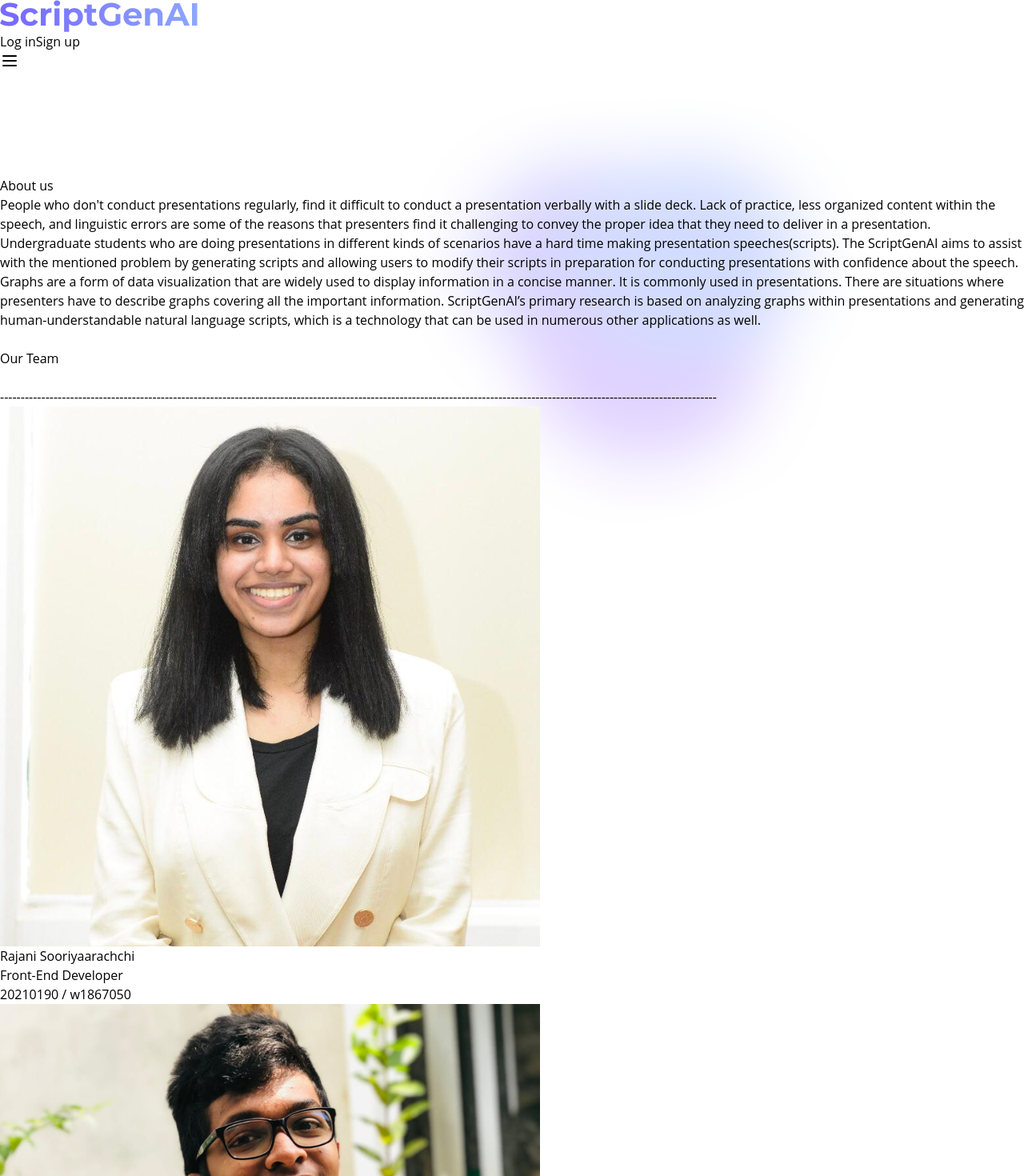
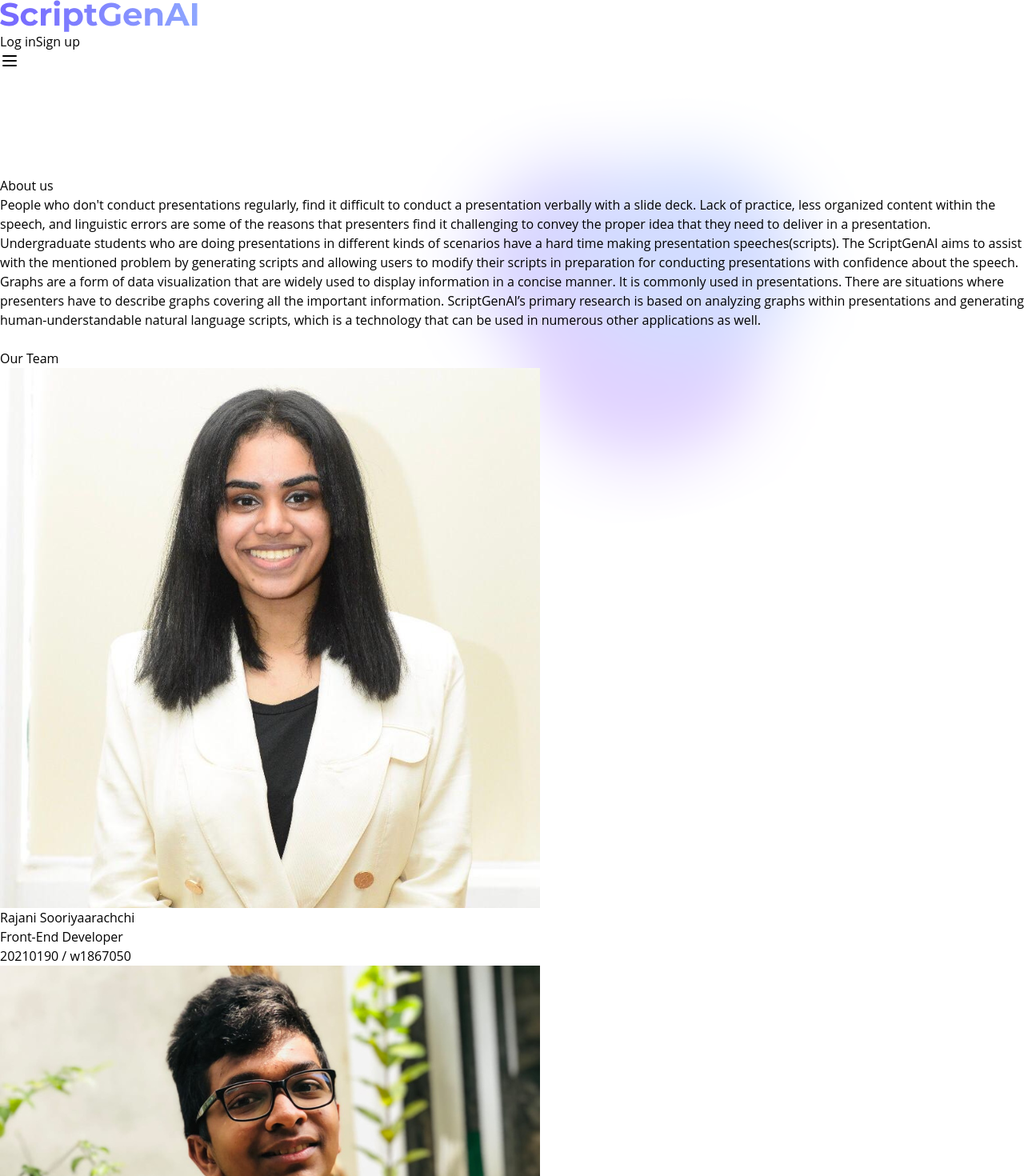
Before and after one commit to PurinduWeerawardana/ScriptGenAI, a React (Create React App) app: page /about in a window 1280 px wide. Shown: the top 1470 px of the page at 80% size. Built offline with nearby package versions, Linux system fonts and the light colour scheme; what @material-tailwind/react would draw is missing.

Commit message:
changes of the background

```diff
--- a/src/pages/About.jsx
+++ b/src/pages/About.jsx
@@ -21,7 +21,6 @@
                     About us
                 </h1>
                 <h1 className="text-center m-2 text-lg text-indigo-900">
-
                     People who don't conduct presentations regularly, find it difficult to conduct a presentation verbally with a slide deck. Lack of practice, less organized content within the speech, and linguistic errors are some of the reasons that presenters find it challenging to convey the proper idea that they need to deliver in a presentation. Undergraduate students who are doing presentations in different kinds of scenarios have a hard time making presentation speeches(scripts). The ScriptGenAI aims to assist with the mentioned problem by generating scripts and allowing users to modify their scripts in preparation for conducting presentations with confidence about the speech.
                     Graphs are a form of data visualization that are widely used to display information in a concise manner. It is commonly used in presentations. There are situations where presenters have to describe graphs covering all the important information. ScriptGenAI’s primary research is based on analyzing graphs within presentations and generating human-understandable natural language scripts, which is a technology that can be used in numerous other applications as well.
                     <br />
@@ -29,11 +28,10 @@
                     <h1 className="text-center text-4xl  text-indigo-900 font-sans font-semibold">
                     Our Team
                     </h1>
-                    <br />
-                    ------------------------------------------------------------------------------------------------------------------------------------------------------------------------------
+                </h1>
+
+    <section class="bg-indigo-100 dark:bg-gray-900">
     <div class="py-8 px-4 mx-auto max-w-screen-xl lg:py-16 lg:px-6 ">
-    <section class="bg-white dark:bg-gray-900">
-
       <div class="grid gap-8 mb-6 lg:mb-16 md:grid-cols-2">
           <div class="items-center bg-gray-50 rounded-lg shadow sm:flex dark:bg-gray-800 dark:border-gray-700">
               <a href="#">
@@ -104,9 +102,8 @@
               </div>
           </div>
       </div>
+      </div>
       </section>
-  </div>
-
       <div className="flex justify-center">
             <Button
                 variant="gradient"
@@ -114,16 +111,12 @@
                 size="md"
                 className="bg-indigo-900 text-white font-bold py-4 px-6 m-0 rounded-full"
                 onClick={() => navigate("/")}
-
                 >
                 <span>Back to home</span>
                 </Button>
 
         </div>
-                </h1>
-
     </div>
-
     </div>
     );
 }
```
Lines whose indentation alone changed are shown as unchanged.
